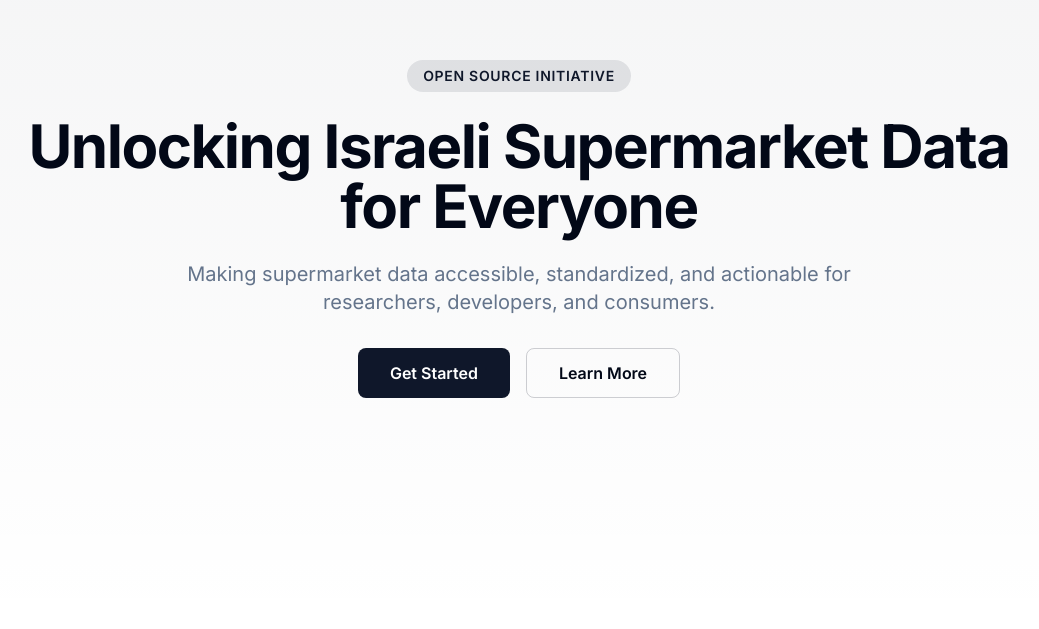
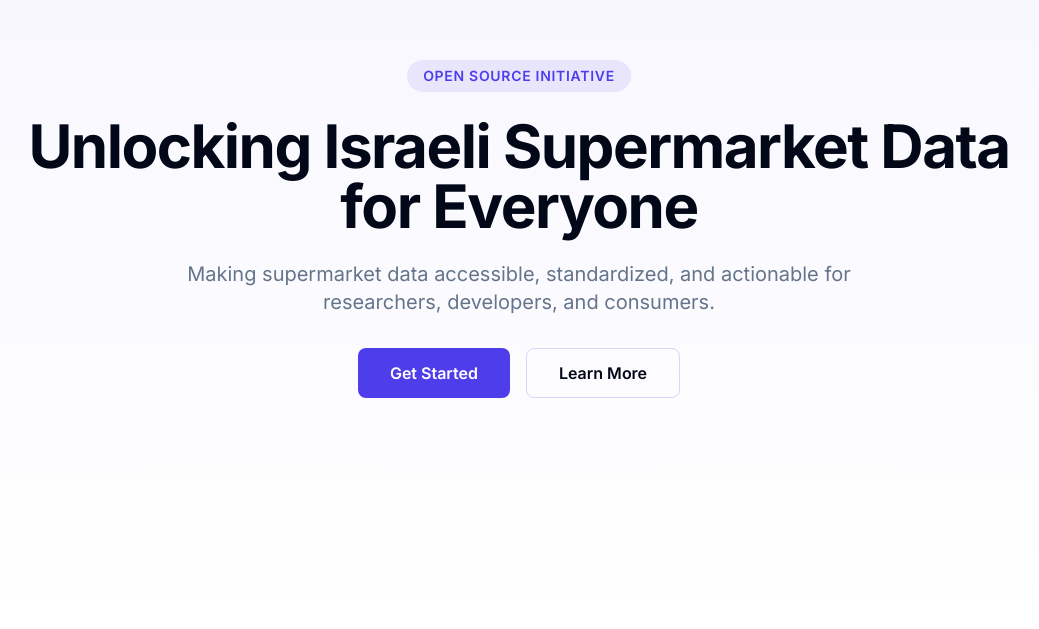
Before and after one commit to OpenIsraeliSupermarkets/front-page, a React (Vite) app: page / in a window 1280 px wide. Shown: the part 171-800 px from the top of the page, without its empty margins (121-1160 px from the left). Built offline with nearby package versions, Linux system fonts and the light colour scheme.

Commit message:
Update page colors
Updated the color scheme to be more lively.

```diff
--- a/src/index.css
+++ b/src/index.css
@@ -13,19 +13,19 @@
     --card-foreground: 222.2 84% 4.9%;
     --popover: 0 0% 100%;
     --popover-foreground: 222.2 84% 4.9%;
-    --primary: 222.2 47.4% 11.2%;
+    --primary: 246 81% 58%;
     --primary-foreground: 210 40% 98%;
-    --secondary: 210 40% 96.1%;
+    --secondary: 142 76% 95%;
     --secondary-foreground: 222.2 47.4% 11.2%;
     --muted: 210 40% 96.1%;
     --muted-foreground: 215.4 16.3% 46.9%;
-    --accent: 210 40% 96.1%;
+    --accent: 329 85% 63%;
     --accent-foreground: 222.2 47.4% 11.2%;
     --destructive: 0 84.2% 60.2%;
     --destructive-foreground: 210 40% 98%;
     --border: 214.3 31.8% 91.4%;
     --input: 214.3 31.8% 91.4%;
-    --ring: 222.2 84% 4.9%;
+    --ring: 246 81% 58%;
     --radius: 0.5rem;
   }
 
```
